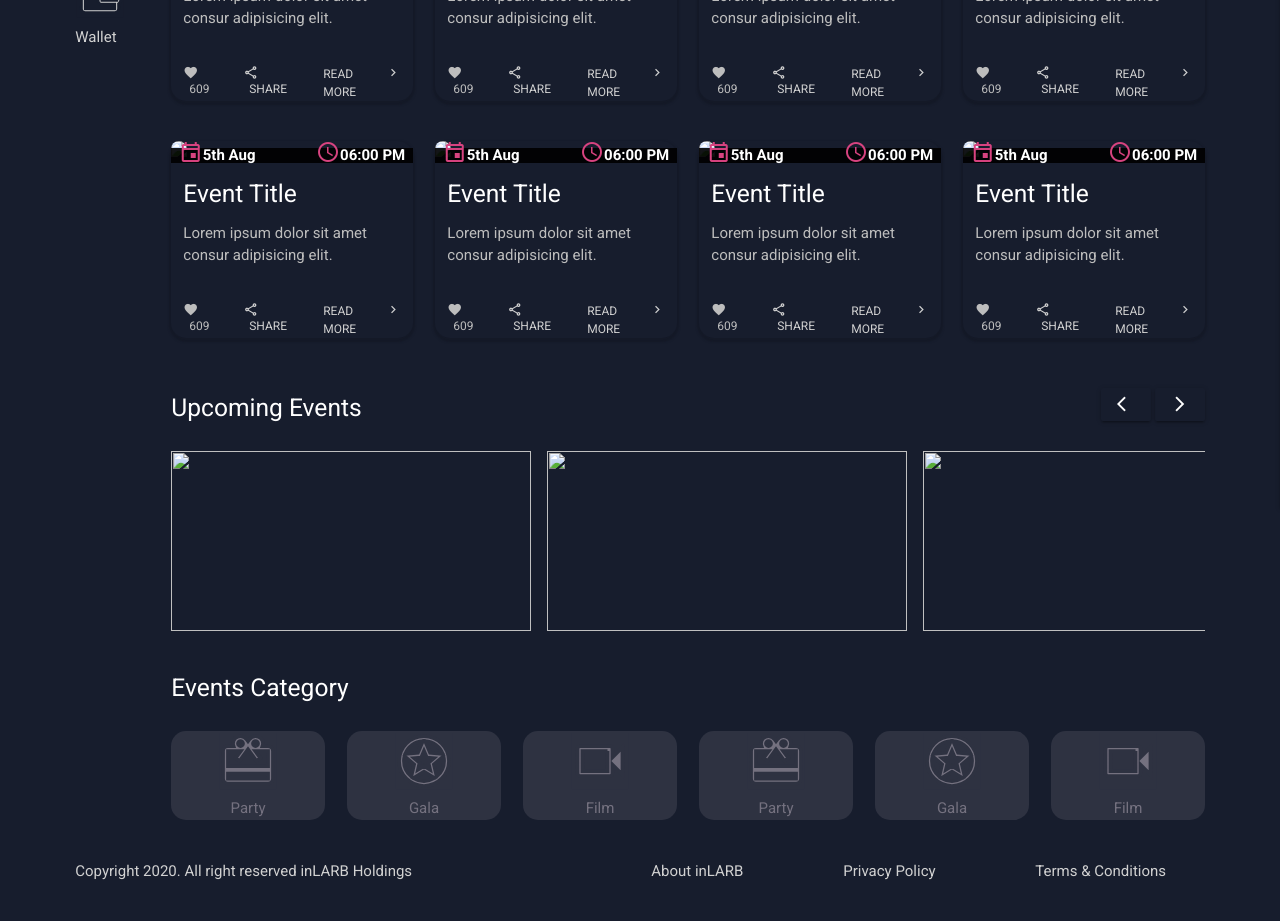
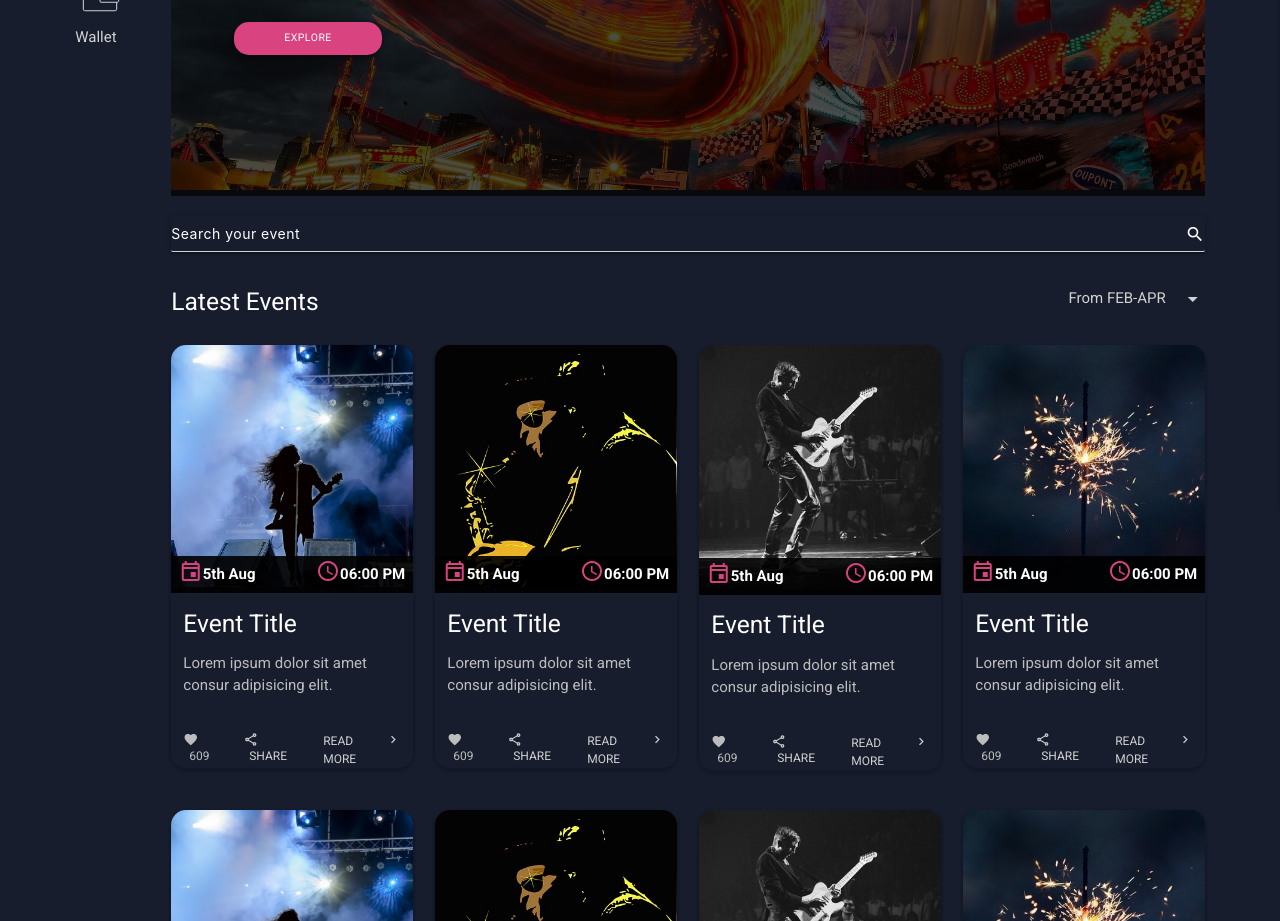
Before and after one commit to anton-kulchytskyi/inLarb-homepage, a plain HTML site: page index.html in a window 1280 px wide. Shown: the part 352-1273 px from the top of the page. Drawn offline with nearby package versions, Linux system fonts and the light colour scheme; the site is published under a folder, as on GitHub Pages, so addresses that start at the root find nothing.

Commit message:
Add files via upload

```diff
--- a/index.html
+++ b/index.html
@@ -76,7 +76,7 @@
                     <div class="row">
                         <div class="col s12">
                             <div class="mySlides">
-                                <img src="../img/slide-top-events/concert-slide.jpg" class="responsive-img">
+                                <img src="./img/slide-top-events/concert-slide.jpg" class="responsive-img">
                                 <div class="top-event valign-wrapper">
                                     <div class="container">
                                         <div class="col s12">
@@ -89,7 +89,7 @@
                                 </div>
                             </div>
                             <div class="mySlides">
-                                <img src="../img/slide-top-events/fairground-slide.jpg" class="responsive-img">
+                                <img src="./img/slide-top-events/fairground-slide.jpg" class="responsive-img">
                                 <div class="top-event valign-wrapper">
                                     <div class="container">
                                         <div class="col s12">
@@ -102,7 +102,7 @@
                                 </div>
                             </div>
                             <div class="mySlides">
-                                <img src="../img/slide-top-events/soccer-slide.jpg" class="responsive-img">
+                                <img src="./img/slide-top-events/soccer-slide.jpg" class="responsive-img">
                                 <div class="top-event valign-wrapper">
                                     <div class="container">
                                         <div class="col s12">
@@ -138,7 +138,7 @@
                         <div class="col s12 m6 l3">
                             <div class="event">
                                 <div class="event-container">
-                                    <img class="responsive-img event-photo" src="/img/events/concert.jpg">
+                                    <img class="responsive-img event-photo" src="./img/events/concert.jpg">
                                     <div class="event-calendar">
                                         <div class="event-date">
                                             <span><i class="material-icons-outlined">event</i></span>
@@ -151,7 +151,7 @@
                                     </div>
                                     <div class="event-overlay">
                                         <div class="event-overlay-text center-align">
-                                            <img src="/img/medal.png" alt="medal">
+                                            <img src="./img/medal.png" alt="medal">
                                             <p>70.5</p>
                                             <!--<button>Participate</button>-->
                                             <a href="#" class="waves-effect waves-light btn-small explorebtn">participatee</a>
@@ -182,7 +182,7 @@
                         <div class="col s12 m6 l3">
                             <div class="event">
                                 <div class="event-container">
-                                    <img class="responsive-img event-photo" src="/img/events/jazz.jpg">
+                                    <img class="responsive-img event-photo" src="./img/events/jazz.jpg">
                                     <div class="event-calendar">
                                         <div class="event-date">
                                             <span><i class="material-icons-outlined">event</i></span>
@@ -195,7 +195,7 @@
                                     </div>
                                     <div class="event-overlay">
                                         <div class="event-overlay-text center-align">
-                                            <img src="/img/medal.png" alt="medal">
+                                            <img src="./img/medal.png" alt="medal">
                                             <p>70.5</p>
                                             <!--<button>Participate</button>-->
                                             <a href="#" class="waves-effect waves-light btn-small explorebtn">participatee</a>
@@ -226,7 +226,7 @@
                         <div class="col s12 m6 l3">
                             <div class="event">
                                 <div class="event-container">
-                                    <img class="responsive-img event-photo" src="/img/events/musician.jpg">
+                                    <img class="responsive-img event-photo" src="./img/events/musician.jpg">
                                     <div class="event-calendar">
                                         <div class="event-date">
                                             <span><i class="material-icons-outlined">event</i></span>
@@ -239,7 +239,7 @@
                                     </div>
                                     <div class="event-overlay">
                                         <div class="event-overlay-text center-align">
-                                            <img src="/img/medal.png" alt="medal">
+                                            <img src="./img/medal.png" alt="medal">
                                             <p>70.5</p>
                                             <!--<button>Participate</button>-->
                                             <a href="#" class="waves-effect waves-light btn-small explorebtn">participatee</a>
@@ -270,7 +270,7 @@
                         <div class="col s12 m6 l3">
                             <div class="event">
                                 <div class="event-container">
-                                    <img class="responsive-img event-photo" src="/img/events/sparkler.jpg">
+                                    <img class="responsive-img event-photo" src="./img/events/sparkler.jpg">
                                     <div class="event-calendar">
                                         <div class="event-date">
                                             <span><i class="material-icons-outlined">event</i></span>
@@ -283,7 +283,7 @@
                                     </div>
                                     <div class="event-overlay">
                                         <div class="event-overlay-text center-align">
-                                            <img src="/img/medal.png" alt="medal">
+                                            <img src="./img/medal.png" alt="medal">
                                             <p>70.5</p>
                                             <!--<button>Participate</button>-->
                                             <a href="#" class="waves-effect waves-light btn-small explorebtn">participatee</a>
@@ -316,7 +316,7 @@
                         <div class="col s12 m6 l3">
                             <div class="event">
                                 <div class="event-container">
-                                    <img class="responsive-img event-photo" src="/img/events/concert.jpg">
+                                    <img class="responsive-img event-photo" src="./img/events/concert.jpg">
                                     <div class="event-calendar">
                                         <div class="event-date">
                                             <span><i class="material-icons-outlined">event</i></span>
@@ -329,7 +329,7 @@
                                     </div>
                                     <div class="event-overlay">
                                         <div class="event-overlay-text center-align">
-                                            <img src="/img/medal.png" alt="medal">
+                                            <img src="./img/medal.png" alt="medal">
                                             <p>70.5</p>
                                             <!--<button>Participate</button>-->
                                             <a href="#" class="waves-effect waves-light btn-small explorebtn">participatee</a>
@@ -360,7 +360,7 @@
                         <div class="col s12 m6 l3">
                             <div class="event">
                                 <div class="event-container">
-                                    <img class="responsive-img event-photo" src="/img/events/jazz.jpg">
+                                    <img class="responsive-img event-photo" src="./img/events/jazz.jpg">
                                     <div class="event-calendar">
                                         <div class="event-date">
                                             <span><i class="material-icons-outlined">event</i></span>
@@ -373,7 +373,7 @@
                                     </div>
                                     <div class="event-overlay">
                                         <div class="event-overlay-text center-align">
-                                            <img src="/img/medal.png" alt="medal">
+                                            <img src="./img/medal.png" alt="medal">
                                             <p>70.5</p>
                                             <!--<button>Participate</button>-->
                                             <a href="#" class="waves-effect waves-light btn-small explorebtn">participatee</a>
@@ -404,7 +404,7 @@
                         <div class="col s12 m6 l3">
                             <div class="event">
                                 <div class="event-container">
-                                    <img class="responsive-img event-photo" src="/img/events/musician.jpg">
+                                    <img class="responsive-img event-photo" src="./img/events/musician.jpg">
                                     <div class="event-calendar">
                                         <div class="event-date">
                                             <span><i class="material-icons-outlined">event</i></span>
@@ -417,7 +417,7 @@
                                     </div>
                                     <div class="event-overlay">
                                         <div class="event-overlay-text center-align">
-                                            <img src="/img/medal.png" alt="medal">
+                                            <img src="./img/medal.png" alt="medal">
                                             <p>70.5</p>
                                             <!--<button>Participate</button>-->
                                             <a href="#" class="waves-effect waves-light btn-small explorebtn">participatee</a>
@@ -448,7 +448,7 @@
                         <div class="col s12 m6 l3">
                             <div class="event">
                                 <div class="event-container">
-                                    <img class="responsive-img event-photo" src="/img/events/sparkler.jpg">
+                                    <img class="responsive-img event-photo" src="./img/events/sparkler.jpg">
                                     <div class="event-calendar">
                                         <div class="event-date">
                                             <span><i class="material-icons-outlined">event</i></span>
@@ -461,7 +461,7 @@
                                     </div>
                                     <div class="event-overlay">
                                         <div class="event-overlay-text center-align">
-                                            <img src="/img/medal.png" alt="medal">
+                                            <img src="./img/medal.png" alt="medal">
                                             <p>70.5</p>
                                             <!--<button>Participate</button>-->
                                             <a href="#" class="waves-effect waves-light btn-small explorebtn">participatee</a>
@@ -506,29 +506,17 @@
                         <div class="col s12">
                             <div id="slider">
                                 <div id="content">
-                                    <div class="item"><img src="/img/upcoming-events/businessman.jpg"></div>
-                                    <div class="item"><img src="/img/upcoming-events/meeting.jpg"></div>
-                                    <div class="item"><img src="/img/upcoming-events/party.jpg"></div>
-                                    <div class="item"><img src="/img/upcoming-events/businessman.jpg"></div>
-                                    <div class="item"><img src="/img/upcoming-events/meeting.jpg"></div>
-                                    <div class="item"><img src="/img/upcoming-events/party.jpg"></div>
-                                    <div class="item"><img src="/img/upcoming-events/businessman.jpg"></div>
+                                    <div class="item"><img src="./img/upcoming-events/businessman.jpg"></div>
+                                    <div class="item"><img src="./img/upcoming-events/meeting.jpg"></div>
+                                    <div class="item"><img src="./img/upcoming-events/party.jpg"></div>
+                                    <div class="item"><img src="./img/upcoming-events/businessman.jpg"></div>
+                                    <div class="item"><img src="./img/upcoming-events/meeting.jpg"></div>
+                                    <div class="item"><img src="./img/upcoming-events/party.jpg"></div>
+                                    <div class="item"><img src="./img/upcoming-events/businessman.jpg"></div>
                                 </div>
                             </div>
                         </div>
                     </div>
-
-                    <!--<div class="row">
-                        <div class="col s12 m6 l4">
-                            <img class="responsive-img" src="/img/upcoming-events/businessman.jpg">
-                        </div>
-                        <div class="col s12 m6 l4">
-                            <img class="responsive-img" src="/img/upcoming-events/meeting.jpg">
-                        </div>
-                        <div class="col s12 m6 l4">
-                            <img class="responsive-img" src="/img/upcoming-events/party.jpg">
-                        </div>
-                    </div>-->
                     <!--Upcoming Events end-->
                     <!--Events Category start-->
                     <div class="row">
```
